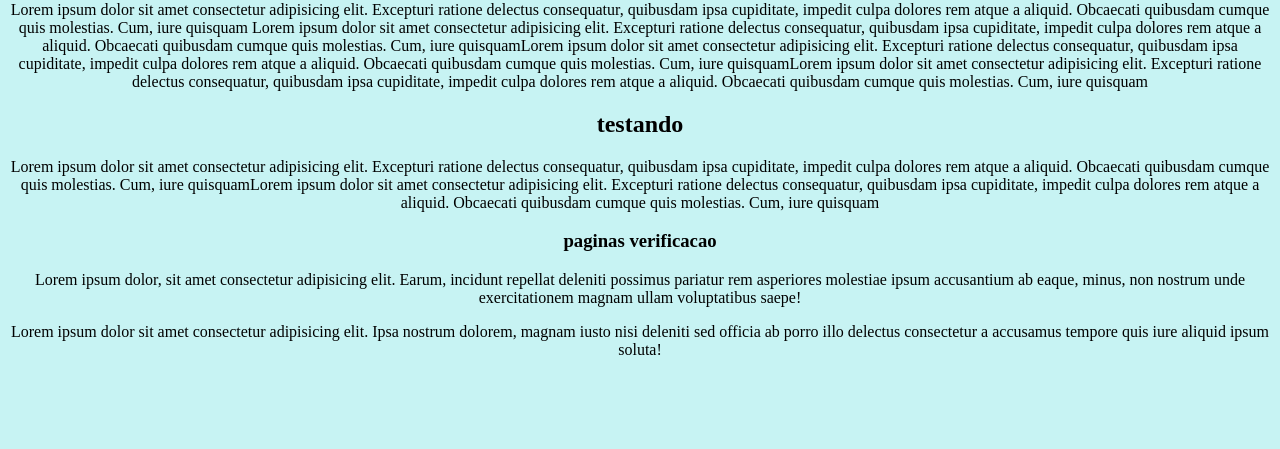
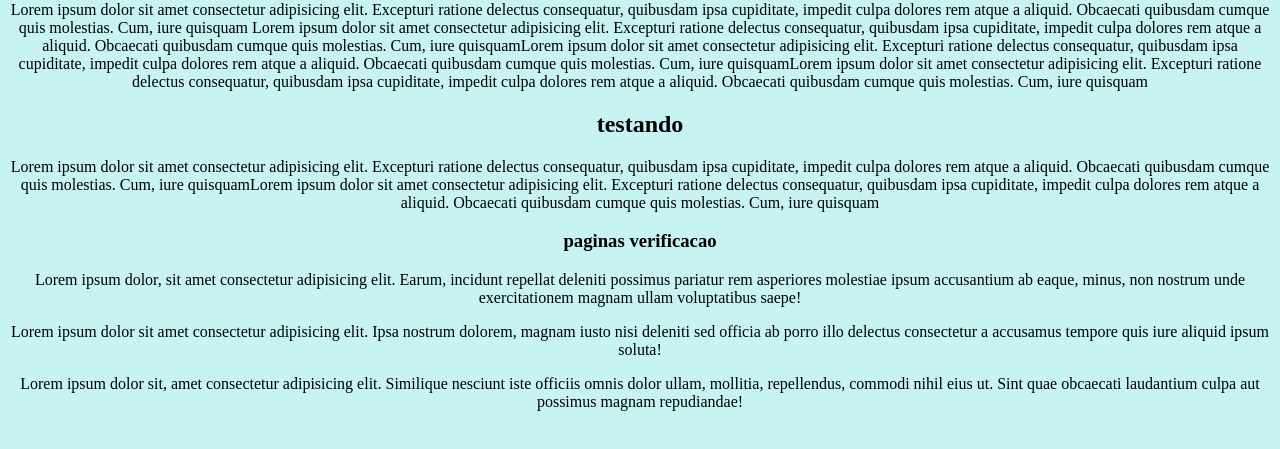
Before and after one commit to Ericcardosso/Teste1, a plain HTML site: page textesite/index.html in a window 1280 px wide. Shown: the part 79-528 px from the top of the page. Drawn offline with Linux system fonts and the light colour scheme.

```diff
--- a/textesite/index.html
+++ b/textesite/index.html
@@ -20,5 +20,6 @@
     <h3> paginas verificacao</h3>
     <p>Lorem ipsum dolor, sit amet consectetur adipisicing elit. Earum, incidunt repellat deleniti possimus pariatur rem asperiores molestiae ipsum accusantium ab eaque, minus, non nostrum unde exercitationem magnam ullam voluptatibus saepe!</p>
     <p>Lorem ipsum dolor sit amet consectetur adipisicing elit. Ipsa nostrum dolorem, magnam iusto nisi deleniti sed officia ab porro illo delectus consectetur a accusamus tempore quis iure aliquid ipsum soluta!</p>
+    <p>Lorem ipsum dolor sit, amet consectetur adipisicing elit. Similique nesciunt iste officiis omnis dolor ullam, mollitia, repellendus, commodi nihil eius ut. Sint quae obcaecati laudantium culpa aut possimus magnam repudiandae!</p>
 </body>
 </html>
```
